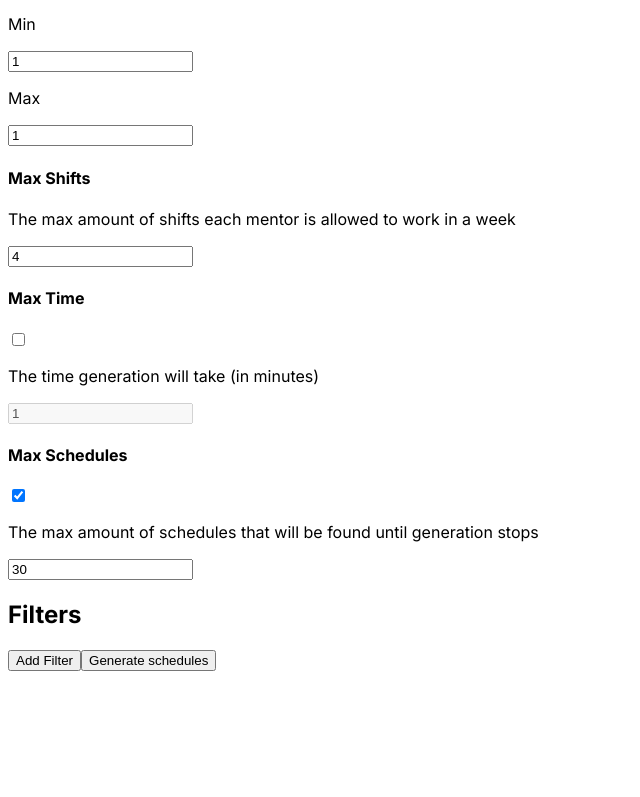
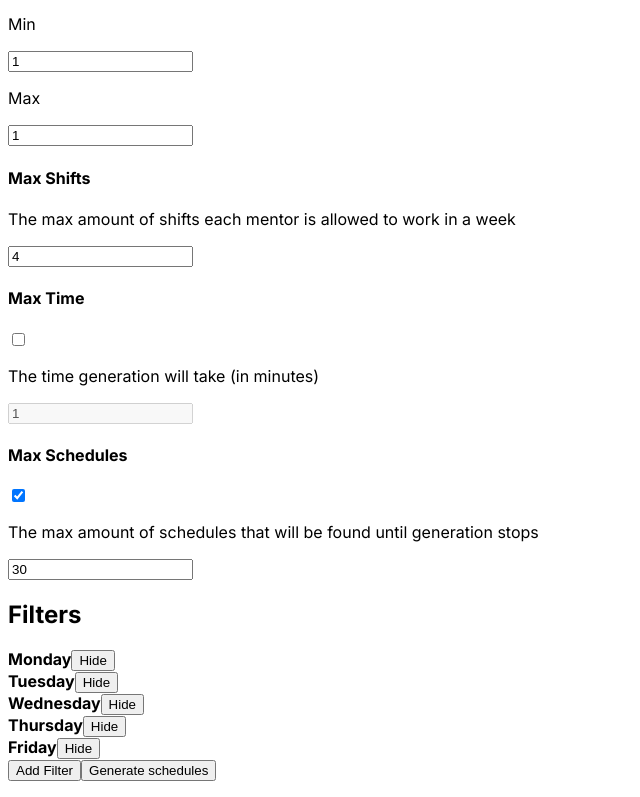
Before and after one commit to BlckHawker/Mentor-Schedule-Maker, a Next.js app: page /schedule/generate in a window 1280 px wide. Shown: the part 423-1220 px from the top of the page, without its empty margins (0-640 px from the left). Before the commit the page ends 1110 px from the top, so only its background shows below. Built offline with nearby package versions, Linux system fonts and the light colour scheme.

Commit message:
Added hiding filters for certain days

```diff
--- /dev/null
+++ b/src/app/interface/DayAbstractFilters.ts
@@ -0,0 +1,3 @@
+  //todo rename this interface
+  interface DayAbstractFilters
+    {'Monday': boolean, 'Tuesday': boolean, 'Wednesday': boolean, 'Thursday': boolean, 'Friday': boolean}
--- a/src/components/Filter.tsx
+++ b/src/components/Filter.tsx
@@ -1,6 +1,7 @@
 "use client";
 import { MentorInterface } from "@/app/interface/Mentor";
 import { useState, useEffect } from "react";
+import { AbstractFilter } from "./AbstractFilter";
 
 interface Props {
   day: string;
@@ -8,6 +9,8 @@ interface Props {
   globalMinShifts: number;
   globalMaxShift: number;
   mentors: MentorInterface[];
+  abstractFilters: AbstractFilter[];
+  setAbstractFilters: any //todo replace this with the function
 }
 
 const times = ["10", "11", "12", "1", "2", "3", "4", "5"]
@@ -35,8 +38,18 @@ const Filter = (props: Props) => {
             ))}
         </select>
       ))}
+      <button onClick={() => deleteFilter()}>Delete</button>
     </div>
   );
+
+  function deleteFilter() {
+    const newAbstractFilter = props.abstractFilters.filter(f => !(f.day == props.day && f.time == props.time))
+    console.log("old: ", props.abstractFilters.length)
+    console.log("new: ", newAbstractFilter.length)
+
+    props.setAbstractFilters(newAbstractFilter);
+    console.log('delete')
+  }
 };
 
 export default Filter;
--- a/src/components/FilterContainer.tsx
+++ b/src/components/FilterContainer.tsx
@@ -6,19 +6,37 @@ import Filter from "./Filter";
 
 interface Props {
     day: string;
-    time: string;
-    abstractFilters: AbstractFilter[]
+    abstractFilters: AbstractFilter[];
     mentors: MentorInterface[];
     globalMinShifts: number;
     globalMaxShift: number;
+    showAbstractFilters: DayAbstractFilters;
+    setAbstractFilters: React.Dispatch<React.SetStateAction<AbstractFilter[]>>;
+    setShowAbstractFilters: React.Dispatch<React.SetStateAction<DayAbstractFilters>>;
 
 }
 
 const FilterContainer = (props: Props) => {
 
     return (
-        <div><b>{props.day}</b> <button>Hide</button> {props.abstractFilters.filter(f => f.day == props.day).map(_ => <Filter mentors={props.mentors} globalMinShifts={props.globalMinShifts} globalMaxShift={props.globalMaxShift} day={props.day} time={props.time}/>)}</div>
+        <div>
+            <b>{props.day}</b>
+            <button onClick={() => toggleDayFilters()}>{props.showAbstractFilters[props.day as keyof DayAbstractFilters] ? "Hide": "Show"}</button>
+            {props.showAbstractFilters[props.day as keyof DayAbstractFilters] &&
+            (props.abstractFilters.filter(f => f.day == props.day).map(f => <Filter mentors={props.mentors} globalMinShifts={props.globalMinShifts} globalMaxShift={props.globalMaxShift} day={props.day} time={f.time} abstractFilters={props.abstractFilters} setAbstractFilters={props.setAbstractFilters}/>))}</div>
     );
+
+    function toggleDayFilters() {
+
+        const newShowAbstractFilters = {
+            ...props.showAbstractFilters,
+            [props.day as keyof DayAbstractFilters]: !props.showAbstractFilters[props.day as keyof DayAbstractFilters]
+        };
+
+        props.setShowAbstractFilters(newShowAbstractFilters);
+    }
 }
 
+
+
 export default FilterContainer;
--- a/src/components/GenerateSchedule.tsx
+++ b/src/components/GenerateSchedule.tsx
@@ -2,19 +2,16 @@
 import { Schedule } from "@/app/interface/Schedule";
 import { MentorInterface } from "@/app/interface/Mentor";
 import { Day } from "@/app/interface/Day";
-import { useState, useEffect } from "react";
-import IndividualSchedule from "./IndividualSchedule";
+import { useState, useEffect, SetStateAction } from "react";
 import { FilterInterface } from "@/app/interface/Filter";
 import NavBar from "./NavBar";
-import Filter from "./Filter";
 import { AbstractFilter } from "./AbstractFilter";
 import FilterContainer from "./FilterContainer";
 const GenerateSchedule = () => {
 
 
   //todo give this interface a better name
-  interface DayAbstractFilters
-    {'Monday': boolean, 'Tuesday': boolean, 'Wednesday': boolean, 'Thursday': boolean, 'Friday': boolean}
+
 
 
   const pauseTime = 1; //the amount of milliseconds that will pass when "setTimeout" is called. Is there just to allow generating info to update in real time
@@ -133,9 +130,9 @@ const GenerateSchedule = () => {
 
 
       <h2>Filters</h2>
-
-      {days.map(day => getDayFilters(day))}
-      <button onClick={() => {setShowFilterPopUp(true)}}>Add Filter</button>
+      {/* update hiding / showing filters */}
+      {days.map(day => <FilterContainer abstractFilters={abstractFilters.filter(f => f.day == day).sort((f1, f2) => { return times.indexOf(f1.time) - times.indexOf(f2.time); })} mentors={savedMentors} day={day} globalMinShifts={globalMinMentorCount} globalMaxShift={globalMaxMentorCount} setAbstractFilters={setAbstractFilters} showAbstractFilters={showAbstractFilters} setShowAbstractFilters={setShowAbstractFilters} />)}
+      <button onClick={() => {setShowFilterPopUp(true); setSelectedFilterTime(times[0]); setSelectedFilterDay(days[0])  }}>Add Filter</button>
       <button disabled={generatingSchedules} onClick={() => generateSchedules()}>
         Generate schedules
       </button>
@@ -150,7 +147,7 @@ const GenerateSchedule = () => {
       {/* Pop up for filters */
       showFilterPopUp &&
       (<div style={{position: "fixed", zIndex: "1", left: "0", top: "0", width: "100%", height: "100%", overflow: "auto", backgroundColor: "rgba(0, 0, 0, 0.4)", display: showFilterPopUp ? "show" : "none"}}>
-        <div style={{backgroundColor: "white", margin: "10% auto", padding: "20px", border: "1px solid #888888", width: "45%",fontWeight: "bolder", display: "flex", flexDirection: "column", alignItems: "center"}}>
+        <div style={{backgroundColor: "white", margin: "10% auto", padding: "20px", width: "45%", display: "flex", flexDirection: "column", alignItems: "center"}}>
           <h2>Select which day and time the filter should be for</h2>
           <div style={{display:"flex", gap: "10px"}}>
             <select onChange={(e) => setSelectedFilterDay(e.target.value)}>
@@ -168,18 +165,19 @@ const GenerateSchedule = () => {
                   </option>
               ))}
             </select>
+          </div>
+          {foundAbstractFilter() && (<p style={{color:"red"}}>A filter of that day and time already exists</p>)}
+          <div style={{display:"flex", gap: "10px", marginTop: "10px"}}>
             <button onClick={() => setShowFilterPopUp(false)}>Close</button>
-            <button onClick={() => addFilter()}>Add Filter</button>
+            <button onClick={() => addFilter()} disabled={foundAbstractFilter()}>Add Filter</button>
           </div>
         </div>
       </div>)}
     </div>
   );
 
-  function getDayFilters(day: string) {
-    const relevantFilters = abstractFilters.filter(f => f.day == day);
-    return <div>{showAbstractFilters[day as keyof DayAbstractFilters] && relevantFilters.map(f => <FilterContainer abstractFilters={abstractFilters} mentors={savedMentors} day={day} globalMinShifts={globalMinMentorCount} globalMaxShift={globalMaxMentorCount} time={f.time} />)}</div>
-
+  function foundAbstractFilter() {
+    return abstractFilters.find(f => f.day == selectedFilterDay && f.time == selectedFilterTime) != undefined
   }
 
   function addFilter() {
```
